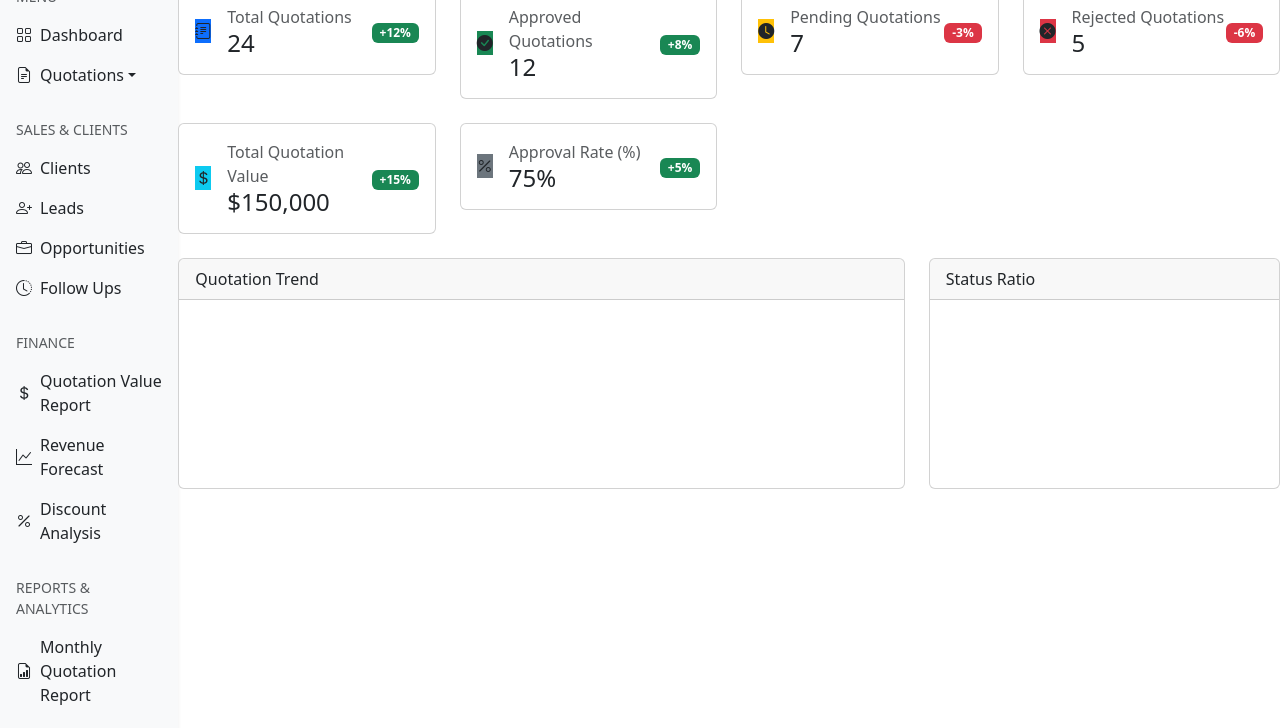
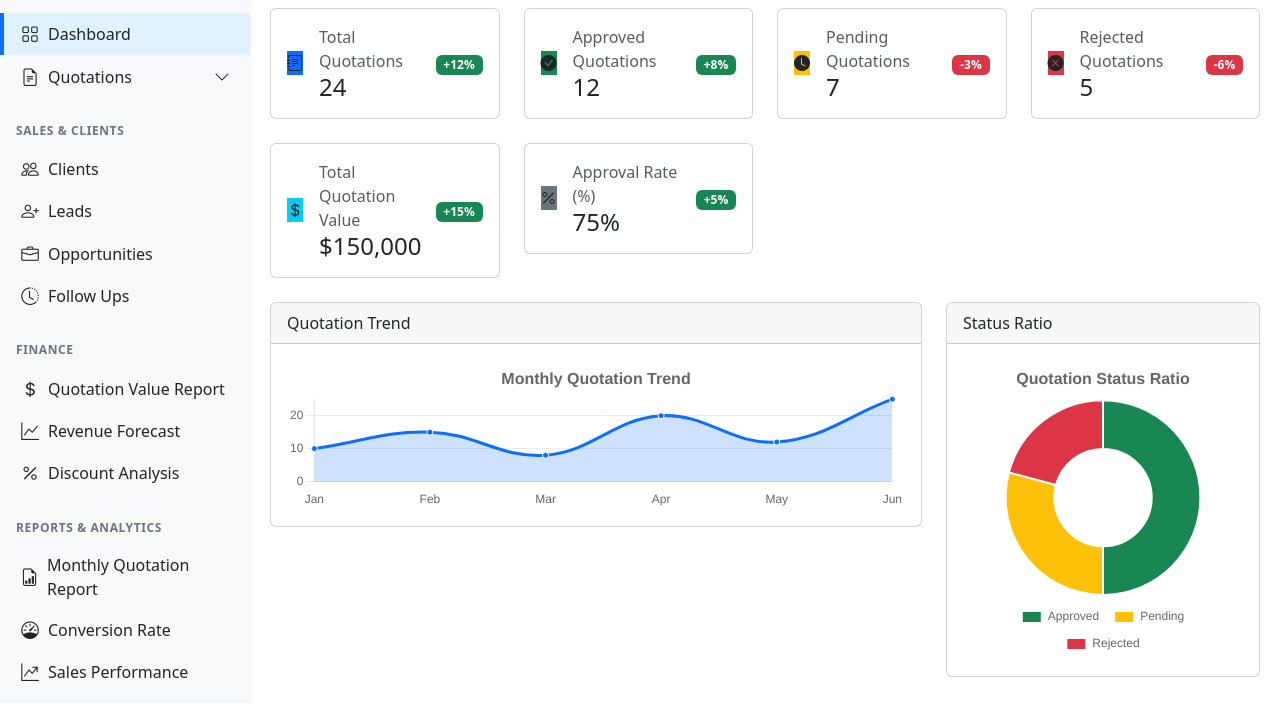
Before and after one commit to Tanyaraj1808080/Quotation-of-Mindmanthan-Software-Solutions, a plain HTML site: page index.html in a window 1280 px wide. Shown: the part 100-828 px from the top of the page. After the commit the page ends 800 px from the top, so only its background shows below. Drawn offline with nearby package versions, Linux system fonts and the light colour scheme.

Commit message:
first commmit

```diff
--- a/index.html
+++ b/index.html
@@ -7,7 +7,7 @@
     <title>Mindmanthan Software Solutions | Dashboard</title>
     <link href="https://cdn.jsdelivr.net/npm/bootstrap@5.3.2/dist/css/bootstrap.min.css" rel="stylesheet">
     <link href="https://cdn.jsdelivr.net/npm/bootstrap-icons/font/bootstrap-icons.css" rel="stylesheet">
-    <link rel="stylesheet" href="style.redesigned.css">
+    <link rel="stylesheet" href="style.css">
 </head>
 <body>
     <div class="d-flex">
@@ -352,7 +352,8 @@
         </main>
     </div>
 
+    <script src="https://cdn.jsdelivr.net/npm/bootstrap@5.3.2/dist/js/bootstrap.bundle.min.js"></script>
     <script src="https://cdn.jsdelivr.net/npm/chart.js"></script>
-    <script src="script.redesigned.js"></script>
+    <script src="script.js"></script>
 </body>
 </html>
```
